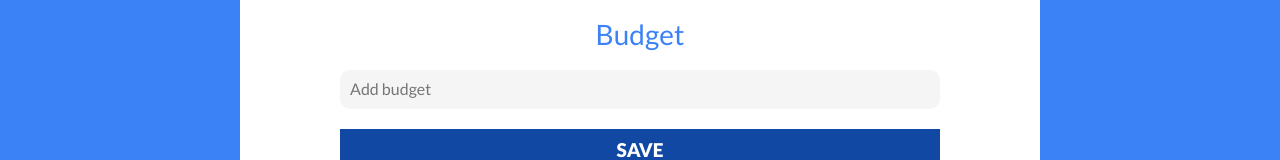
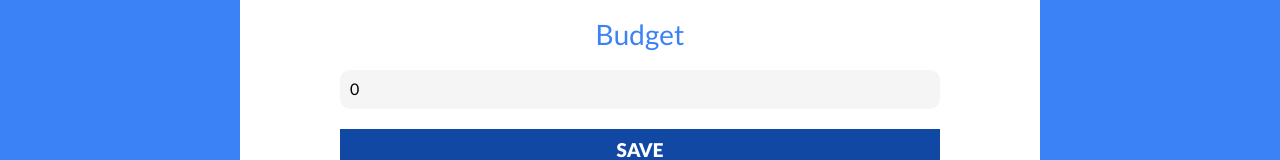
Before and after one commit to NancyMile/planer-react, a React (Vite) app: page / in a window 1280 px wide. Shown: the part 178-338 px from the top of the page. Built offline with nearby package versions, Linux system fonts and the light colour scheme.

Commit message:
add budget to local storage

```diff
--- a/src/App.jsx
+++ b/src/App.jsx
@@ -7,7 +7,8 @@ import ExpensesList from './components/ExpensesList';
 
 function App() {
 
-  const [budget, setBudget] = useState(0);
+  const [budget, setBudget] = useState(
+    localStorage.getItem('budget') ?? 0);
   const [isValidBudget, setIsValidBudget] = useState(false);
   const [modal, setModal] = useState(false);
   const [animateModal, setAnimateModal] = useState(false);
@@ -23,7 +24,19 @@ function App() {
         setAnimateModal(true);
       },500);
     }
-  },[spentEdit]);
+  }, [spentEdit]);
+
+  useEffect(() => {
+    //console.log('Budget');
+    Number(localStorage.setItem('budget', budget ?? 0));
+  }, [budget]);
+
+  useEffect(() => {
+    const budgetLS = Number(localStorage.getItem('budget')) ?? 0;
+    if (budgetLS > 0) {
+      setIsValidBudget(true)
+    }
+  },[]);
 
   const handleNewSpent = () => {
     setModal(true);
--- a/src/components/NewBudget.jsx
+++ b/src/components/NewBudget.jsx
@@ -25,7 +25,7 @@ function NewBudget({ budget, setBudget, setIsValidBudget }) {
       <form className='formulario' onSubmit={handleBudget}>
         <div className='campo'>
           <label htmlFor="budget">Budget</label>
-          <input onChange={(e) => { setBudget(Number(e.target.value)) }}  className='neevo-presupuesto' placeholder='Add budget' type="number" name="" id="" />
+          <input onChange={(e) => { setBudget(Number(e.target.value)) }}  className='neevo-presupuesto' placeholder='Add budget' type="number" name="budget" id="budget" value={budget} />
           <input type="submit" value="Save" />
           {message && <Message type="error">{message}</Message>}
         </div>
```
